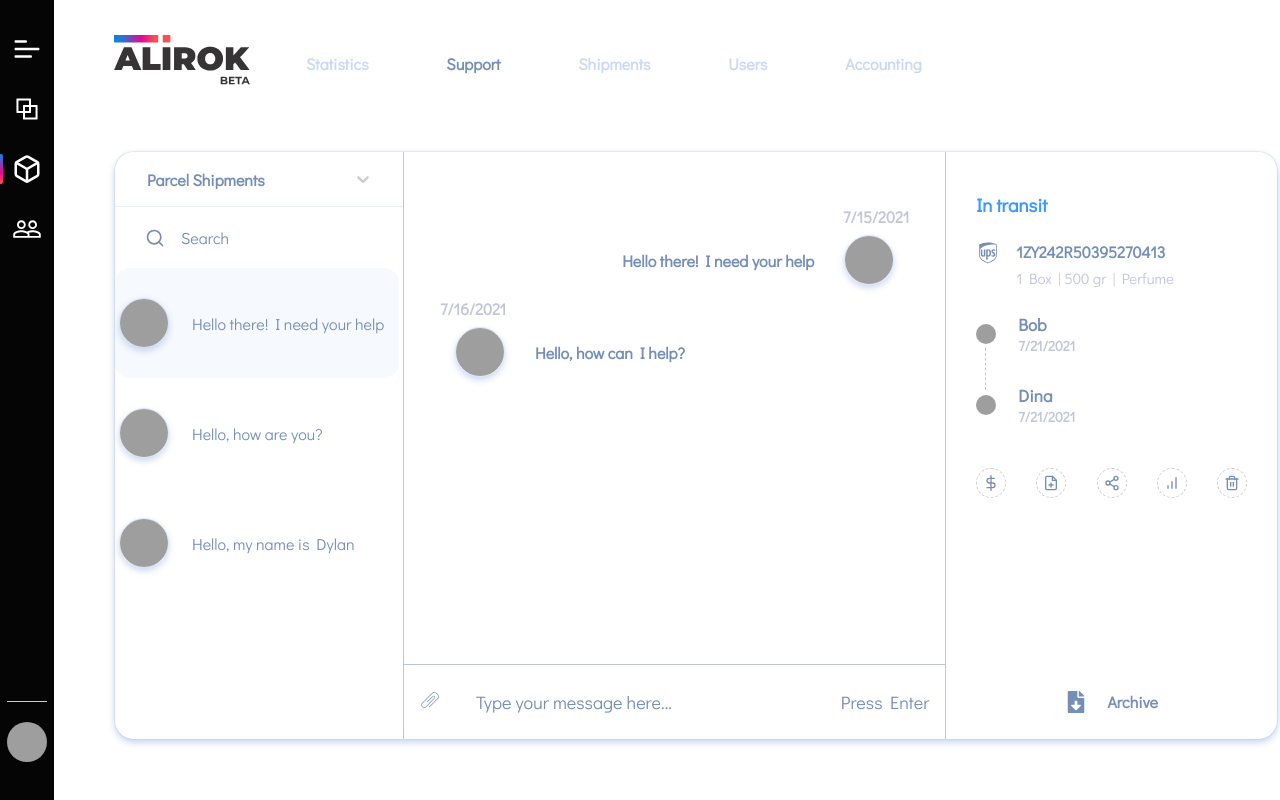
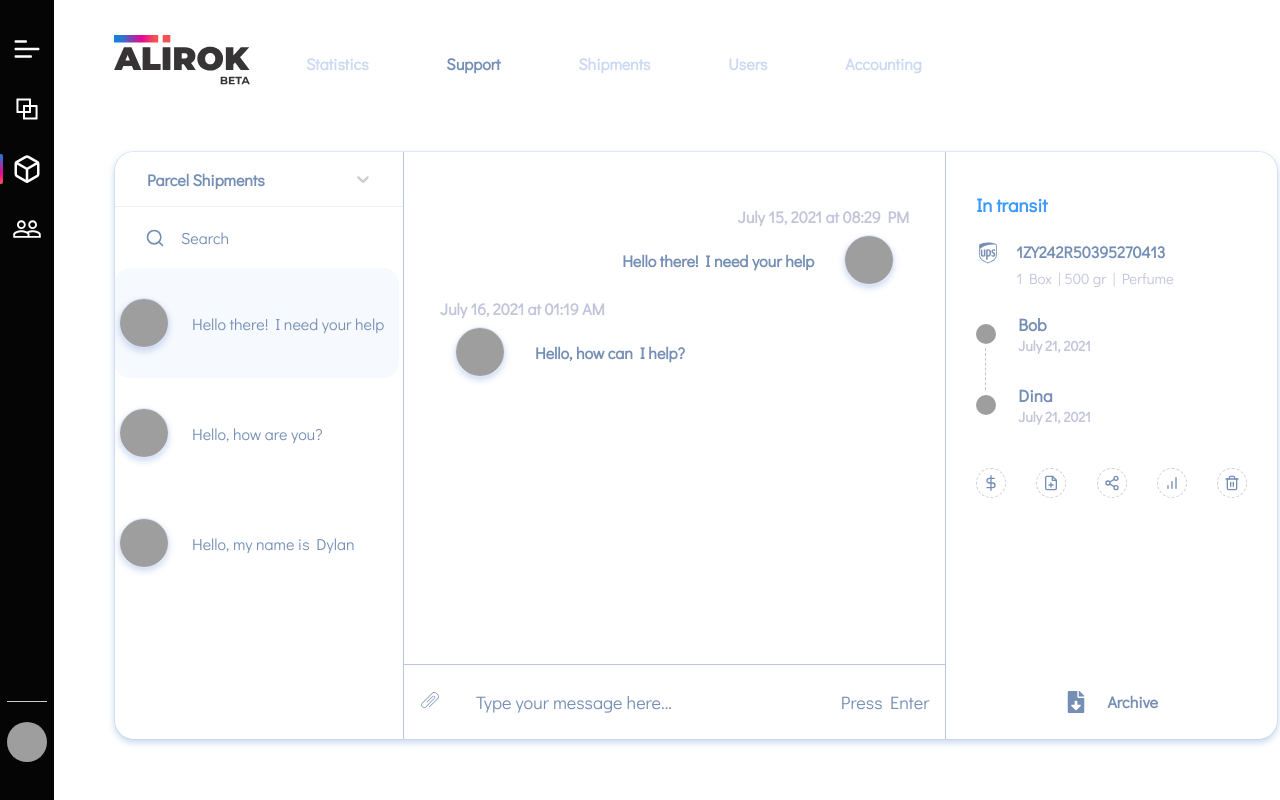
Before and after one commit to mauricioblum/alirokchat, a React (Create React App) app: page / in a window 1280 px wide. Built offline with nearby package versions, Linux system fonts and the light colour scheme; data requests are answered from the project's data file; grey boxes are pictures that could not be loaded.

Commit message:
format date time

```diff
--- a/src/components/Chat/index.tsx
+++ b/src/components/Chat/index.tsx
@@ -23,7 +23,13 @@ const Chat: React.FC<ChatProps> = ({ messages }) => {
           messageAlign={message.id % 2 !== 0 ? 'left' : 'right'}
         >
           <MessageDate>
-            {new Date(message.created_at).toLocaleDateString()}
+            {new Date(message.created_at).toLocaleDateString('en-US', {
+              year: 'numeric',
+              month: 'long',
+              day: 'numeric',
+              hour: '2-digit',
+              minute: '2-digit',
+            })}
           </MessageDate>
           <MessageBox messageAlign={message.id % 2 !== 0 ? 'left' : 'right'}>
             <UserImage
--- a/src/components/TrackingTimeline/index.tsx
+++ b/src/components/TrackingTimeline/index.tsx
@@ -22,7 +22,13 @@ const TrackingTimeline: React.FC<TrackingTimelineProps> = ({ events }) => {
             <img width="20" height="20" src={event.avatar} alt="Avatar" />
             <div className="info">
               <p className="eventName">{event.name}</p>
-              <p className="eventDate">{event.date.toLocaleDateString()}</p>
+              <p className="eventDate">
+                {event.date.toLocaleDateString('en-US', {
+                  year: 'numeric',
+                  month: 'long',
+                  day: 'numeric',
+                })}
+              </p>
             </div>
           </div>
         );
```
